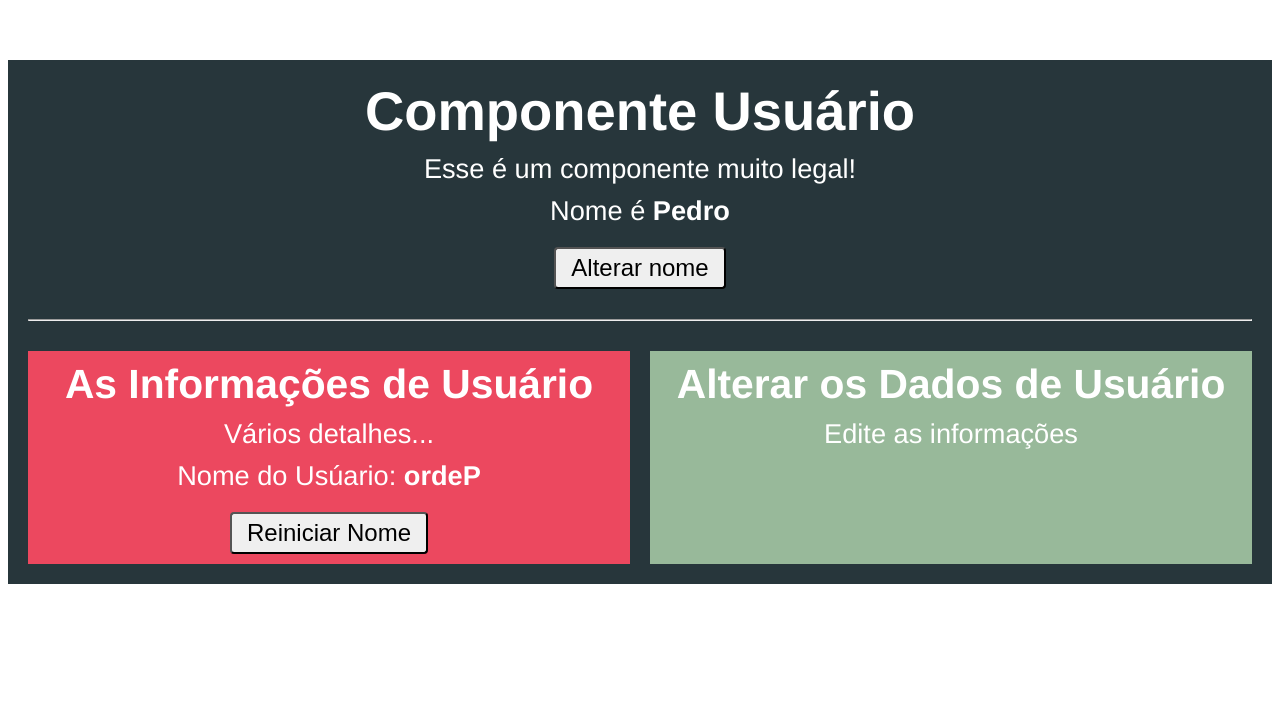
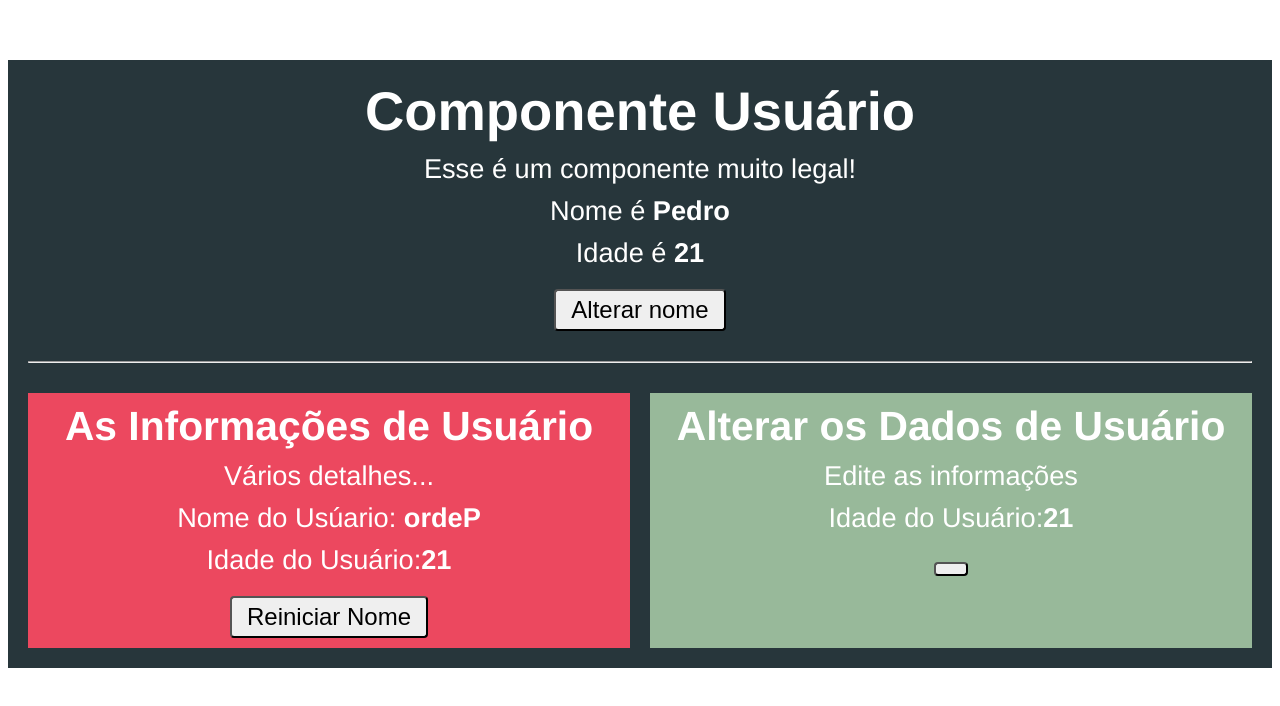
Before and after one commit to jennysol/studiesVue, a Vue app in the folder Vue-cli/comunicacao/: page / in a window 1280 px wide. Shown: the top 706 px of the page. Built offline with nearby package versions, Linux system fonts and the light colour scheme.

Commit message:
Adicionando comunicaçao componentes Irmaos

```diff
--- a/Vue-cli/comunicacao/src/components/Usuario.vue
+++ b/Vue-cli/comunicacao/src/components/Usuario.vue
@@ -3,14 +3,19 @@
         <h1>Componente Usuário</h1>
         <p>Esse é um componente muito legal!</p>
         <p>Nome é <strong>{{ nome }}</strong></p>
+        <p>Idade é <strong>{{ idade }}</strong></p>
         <button @click="alterarNome">Alterar nome</button>
         <hr>
         <div class="componentes">
             <app-usuario-info
                 :nome="nome"
-                @nomeMudou="nome =$event.novo"
+                :idade="idade"
+                @nomeMudou="nome =$event"
+                :reiniciarFn="reiniciarNome"
             />
-            <app-usuario-editar />
+            <app-usuario-editar
+                :idade="idade"
+                @idadeMudou="idade = $event" />
         </div>
     </div>
 </template>
@@ -23,7 +28,8 @@ export default {
     components: { AppUsuarioInfo, AppUsuarioEditar },
     data(){
         return {
-            nome: 'Pedro'
+            nome: 'Pedro',
+            idade: 21
         }
     },
     methods: {
--- a/Vue-cli/comunicacao/src/components/UsuarioEditar.vue
+++ b/Vue-cli/comunicacao/src/components/UsuarioEditar.vue
@@ -2,12 +2,20 @@
     <div class="componente">
         <h2>Alterar os Dados de Usuário</h2>
         <p>Edite as informações</p>
+        <p>Idade do Usuário:<strong>{{ idade }}</strong></p>
+        <button @click="alterarIdade"></button>
     </div>
 </template>
 
 <script>
 export default {
-
+    props: ['idade'],
+    methods: {
+        alterarIdade() {
+            // this.idade = 33
+            this.$emit('idadeMudou', 33)
+        }
+    },
 }
 </script>
 
--- a/Vue-cli/comunicacao/src/components/UsuarioInfo.vue
+++ b/Vue-cli/comunicacao/src/components/UsuarioInfo.vue
@@ -3,6 +3,7 @@
         <h2>As Informações de Usuário</h2>
         <p>Vários detalhes...</p>
         <p>Nome do Usúario: <strong>{{ inverterNome() }}</strong></p>
+        <p>Idade do Usuário:<strong>{{ idade }}</strong></p>
         <button @click="reinicializarNome">Reiniciar Nome</button>
     </div>
 </template>
@@ -14,7 +15,9 @@ export default {
             type: String,
             // required: true,
             default: 'Anônimo'
-        }
+        },
+        reiniciarFn: Function,
+        idade: Number,
     },
     methods: {
         inverterNome() {
@@ -23,7 +26,7 @@ export default {
         reinicializarNome(){
             const antigo = this.nome
             this.nome = 'Pedro'
-            this.$emit('nomeMudoou', {
+            this.$emit('nomeMudoou', { //Comunicação filho com componente pai // PAi para filho por props
                 novo: this.nome,
                 antigo
             })
```
